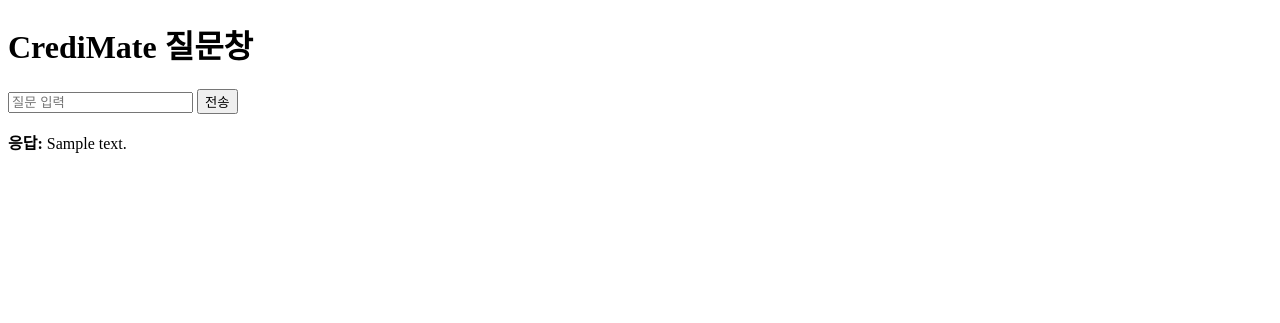
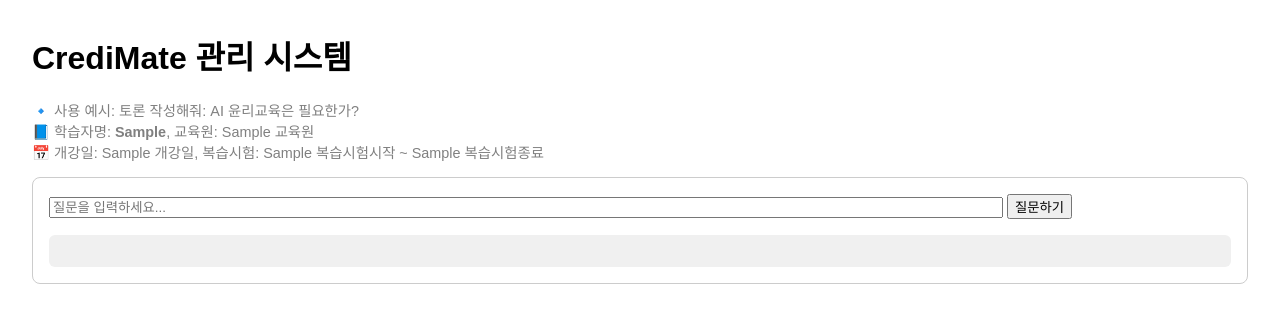
Before and after one commit to shonyebin/credimate-chatbot, a Flask app: template templates/chat.html in a window 1280 px wide. Shown: the top 323 px of the page. Run offline with Flask 3, Linux system fonts and the light colour scheme; the template is opened without the code that fills it: most values are stand-ins (such as "Sample title", 1, 10 or a date in 2020).

Commit message:
Add files via upload

```diff
--- a/app.py
+++ b/app.py
@@ -1,28 +1,57 @@
-from flask import Flask, render_template, request
+from flask import Flask, render_template, request, redirect, url_for, jsonify
+import pandas as pd
 import openai
 
 app = Flask(__name__)
 
+# GPT API 키 설정
 openai.api_key = "sk-proj-LBBNz8QaZKjVvsncB380T3BlbkFJxQPBjZ2uvZs5iFAlR6dC"
 
-@app.route("/", methods=["GET", "POST"])
-def chat():
-    answer = ""
-    if request.method == "POST":
-        question = request.form["question"]
-        if "시험자료" in question:
-            answer = "https://naver.me/FW6MU4wD 이수하시는 과목명에 맞춰 다운로드 해주세요"
-        elif "소속" in question:
-            answer = "재학 중입니다"
-        elif "교육원이 어디야" in question or "교육원" in question:
-            answer = "귀하가 등록하신 교육원의 이름은 시스템에 등록되어 있습니다."
+# Google Sheet CSV 연동 링크
+SHEET_URL = 'https://docs.google.com/spreadsheets/d/1K4ts2bZ-96u315XDtIfoZF72N4CZ_5pWG3HO6-K7wko/export?format=csv'
+
+def load_student_data():
+    return pd.read_csv(SHEET_URL)
+
+def generate_debate(prompt):
+    completion = openai.ChatCompletion.create(
+        model="gpt-4",
+        messages=[
+            {"role": "system", "content": "너는 학점은행제 토론 과제 전문가야. 서론, 본론, 결론 구조로 600자 이상 작성해줘."},
+            {"role": "user", "content": prompt}
+        ]
+    )
+    return completion.choices[0].message.content.strip()
+
+@app.route('/')
+def home():
+    return redirect(url_for('login'))
+
+@app.route('/login', methods=['GET', 'POST'])
+def login():
+    error = None
+    if request.method == 'POST':
+        user_id = request.form.get('user_id')
+        df = load_student_data()
+        match = df[df['교육원아이디'] == int(user_id)]
+        if not match.empty:
+            student = match.iloc[0].to_dict()
+            return render_template('chat.html', student=student)
         else:
-            response = openai.ChatCompletion.create(
-                model="gpt-3.5-turbo",
-                messages=[{"role": "user", "content": question}]
-            )
-            answer = response["choices"][0]["message"]["content"]
-    return render_template("chat.html", answer=answer)
+            error = "존재하지 않는 교육원아이디입니다."
+    return render_template('login.html', error=error)
+
+@app.route('/ask', methods=['POST'])
+def ask():
+    data = request.json
+    message = data.get("message")
+
+    if message.startswith("토론") or "토론 작성" in message:
+        reply = generate_debate(message.replace("토론 작성해줘:", "").strip())
+    else:
+        reply = f"Q. {message}\nA. '{message}'에 대한 일반적인 응답입니다. (예시 응답)"
+
+    return jsonify({"response": reply})
 
 if __name__ == "__main__":
     app.run(debug=True)
--- a/requirements.txt
+++ b/requirements.txt
@@ -1,3 +1,4 @@
 flask
+pandas
 openai
-gunicorn
+requests
--- a/templates/chat.html
+++ b/templates/chat.html
@@ -1,17 +1,37 @@
 <!DOCTYPE html>
-<html lang="ko">
+<html>
 <head>
-    <meta charset="UTF-8">
-    <title>CrediMate 질문창</title>
+    <title>CrediMate 챗봇</title>
+    <style>
+        body { font-family: sans-serif; margin: 2em; }
+        .box { border: 1px solid #ccc; padding: 1em; border-radius: 8px; }
+        .response { margin-top: 1em; background: #f0f0f0; padding: 1em; border-radius: 6px; white-space: pre-wrap; }
+        .tip { font-size: 0.9em; color: gray; margin-bottom: 1em; }
+    </style>
+    <script>
+        async function sendMessage() {
+            const input = document.getElementById("message").value;
+            const res = await fetch("/ask", {
+                method: "POST",
+                headers: { "Content-Type": "application/json" },
+                body: JSON.stringify({ message: input })
+            });
+            const data = await res.json();
+            document.getElementById("response").innerText = data.response;
+        }
+    </script>
 </head>
 <body>
-    <h1>CrediMate 질문창</h1>
-    <form method="post">
-        <input type="text" name="question" placeholder="질문 입력" required>
-        <button type="submit">전송</button>
-    </form>
-    {% if answer %}
-        <p><strong>응답:</strong> {{ answer }}</p>
-    {% endif %}
+    <h1>CrediMate 관리 시스템</h1>
+    <div class="tip">
+        🔹 사용 예시: 토론 작성해줘: AI 윤리교육은 필요한가?<br>
+        📘 학습자명: <strong>{{ student['이름'] }}</strong>, 교육원: {{ student['교육원'] }}<br>
+        📅 개강일: {{ student['개강일'] }}, 복습시험: {{ student['복습시험시작'] }} ~ {{ student['복습시험종료'] }}
+    </div>
+    <div class="box">
+        <input type="text" id="message" placeholder="질문을 입력하세요..." style="width: 80%;">
+        <button onclick="sendMessage()">질문하기</button>
+        <div class="response" id="response"></div>
+    </div>
 </body>
 </html>
```
Also changed, not shown: templates/login.html (added, +15 -0 lines).
